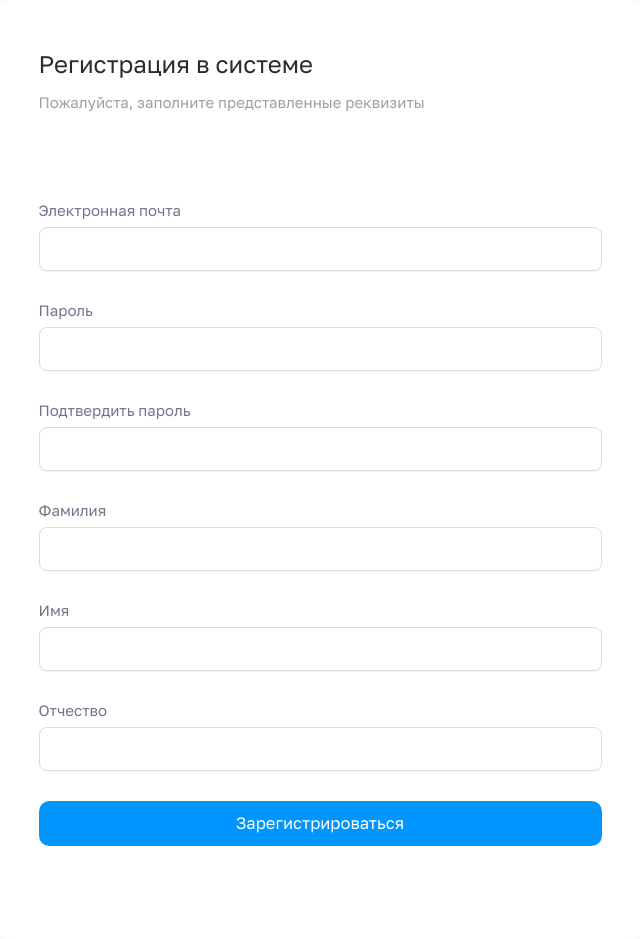
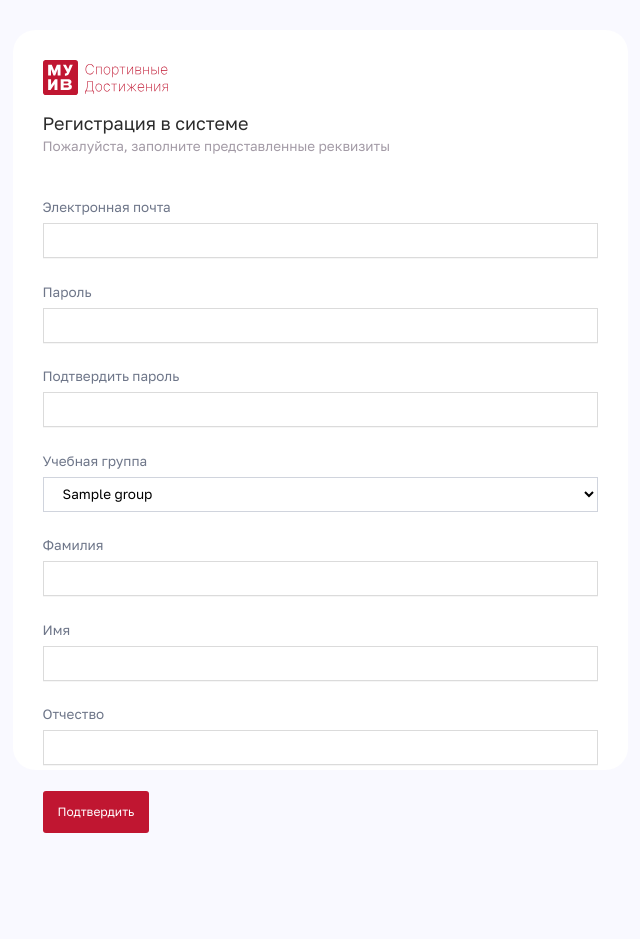
Before and after one commit to Ekaterina-Shum/students_athletic, a Django app: template core/templates/core/pages/registration.html in a window 1280 px wide. Shown: the part 96-1035 px from the top of the page, without its empty margins (320-960 px from the left). After the commit the page ends 929 px from the top, so only its background shows below. Run offline with Django 5.2, Linux system fonts and the light colour scheme; a user stored in the database is signed in; tables that the repository leaves empty hold one stand-in row (values such as "Sample post"); the template is opened without the code that fills it: most values are stand-ins (such as "Sample title", 1, 10 or a date in 2020).

Commit message:
Изменен дизайн регистрации в системе

```diff
--- a/core/templates/core/pages/login.html
+++ b/core/templates/core/pages/login.html
@@ -17,7 +17,7 @@
                 <label for="host-name">Пароль</label>
                 <input required type="password" name="host_name" class="container_input inputing" id="host-name">
             </div>
-            <button class="button auth" type="button">Войти в систему</button>
+            <button class="button confirm" type="button">Войти в систему</button>
         </div>
     </div>
 </div>
--- a/core/templates/core/pages/registration.html
+++ b/core/templates/core/pages/registration.html
@@ -3,13 +3,14 @@
 {% block content %}
 <form hx-post="{% url 'core:registration' %}" hx-target="#registration-form" hx-swap="innerHTML">
     {% csrf_token %}
-    <div id="registration-form" class="login_container">
-        <div class="login_container__content">
-            <div class="login_container__content__header">
-                <h1 class="login_container__content__header__title">Регистрация в системе</h1>
-                <p class="login_container__content__header__description">Пожалуйста, заполните представленные реквизиты</p>
+    <div id="registration-form" class="signup_container">
+        <div class="signup_container__content">
+            <div class="signup_container__content__header">
+                <img src="{% static '/img/logo_sport.svg' %}">
+                <h1 class="signup_container__content__header__title">Регистрация в системе</h1>
+                <p class="signup_container__content__header__description">Пожалуйста, заполните представленные реквизиты</p>
             </div>
-            <div class="login_container__content__body">
+            <div class="signup_container__content__body">
                 <div class="form_container">
                     <label for="email">Электронная почта</label>
                     <input required type="email" name="email" class="container_input inputing" id="email">
@@ -24,6 +25,14 @@
                     <input required type="password" name="approved_password" class="container_input inputing" id="approved-password">
                 </div>
                 <div class="form_container">
+                    <label for="education-group">Учебная группа</label>
+                    <select name="education_group" class="container_select select_create" id="education-group">
+                        {% for group in groups %}
+                            <option value="{{ group.id }}">{{ group }}</option>
+                        {% endfor %}
+                    </select>
+                </div>
+                <div class="form_container">
                     <label for="last-name">Фамилия</label>
                     <input required type="text" name="last_name" class="container_input inputing" id="last-name">
                 </div>
@@ -35,7 +44,7 @@
                     <label for="patronymic">Отчество</label>
                     <input required type="text" name="patronymic" class="container_input inputing" id="patronymic">
                 </div>
-                <button class="button auth" type="submit">Зарегистрироваться</button>
+                <button class="button confirm" type="submit">Подтвердить</button>
             </div>
         </div>
     </div>
--- a/staff_module/templates/staff_module/pages/students.html
+++ b/staff_module/templates/staff_module/pages/students.html
@@ -0,0 +1 @@
+{% extends "base.html" %}
--- a/static/css/main.css
+++ b/static/css/main.css
@@ -101,6 +101,10 @@ body {
   width: 100%;
 }
 
+form {
+  display: contents;
+}
+
 h1, h2, h3, h4 {
   font-weight: 400;
   color: #2b2b2b;
@@ -140,9 +144,9 @@ h2 {
   justify-content: center;
   align-items: center;
 }
-.button.auth {
-  background-color: #0095FF;
-  border-radius: 0.7rem;
+.button.confirm {
+  background-color: #C01631;
+  border-radius: 0.2rem;
   padding: 1rem;
   height: 3rem;
   font-size: 1.1rem;
@@ -158,7 +162,6 @@ h2 {
   font-size: 14px;
 }
 .form_container.row-option {
-  border-radius: 11px;
   box-shadow: rgba(27, 31, 35, 0.04) 0px 1px 0px, rgba(255, 255, 255, 0.25) 0px 1px 0px inset;
   border: 1px solid #dbdbdb;
   transition: all 0.3s ease-in-out;
@@ -188,15 +191,12 @@ h2 {
   letter-spacing: 0.5px;
   width: 100%;
   color: #959595;
-  border-radius: 7px;
 }
 .container_input.inputing {
-  border-radius: 11px;
   box-shadow: rgba(27, 31, 35, 0.04) 0px 1px 0px, rgba(255, 255, 255, 0.25) 0px 1px 0px inset;
   border: 1px solid #dbdbdb;
   transition: all 0.3s ease-in-out;
   min-height: 44px;
-  border-radius: 8px;
   color: #2b2b2b;
   transition: 0.4s ease-in-out;
 }
@@ -204,7 +204,6 @@ h2 {
   border: 1px solid #70A8FF;
 }
 .container_input.textarea {
-  border-radius: 11px;
   box-shadow: rgba(27, 31, 35, 0.04) 0px 1px 0px, rgba(255, 255, 255, 0.25) 0px 1px 0px inset;
   border: 1px solid #dbdbdb;
   transition: all 0.3s ease-in-out;
@@ -251,7 +250,6 @@ h2 {
   justify-content: center;
   padding: 7px;
   font-size: 12px;
-  border-radius: 0.6rem;
   border: 1px solid #959595;
   transition: 0.3s ease-in-out;
   cursor: pointer;
@@ -266,10 +264,6 @@ h2 {
 .container_select.select_create {
   height: 100%;
   width: 100%;
-  border-radius: 8px;
-  appearance: none;
-  -webkit-appearance: none;
-  -moz-appearance: none;
   padding: 10px;
   background-color: #fff;
   border: 1px solid #D0D4DD !important;
@@ -282,7 +276,6 @@ h2 {
 .container_select .select_search {
   height: 100%;
   width: 100%;
-  border-radius: 8px;
   appearance: none;
   -webkit-appearance: none;
   -moz-appearance: none;
@@ -330,7 +323,6 @@ h2 {
   color: #70A8FF;
   padding: 7px;
   gap: 9px;
-  border-radius: 11px;
   box-shadow: rgba(27, 31, 35, 0.04) 0px 1px 0px, rgba(255, 255, 255, 0.25) 0px 1px 0px inset;
   border: 1px solid #dbdbdb;
   transition: all 0.3s ease-in-out;
@@ -560,6 +552,65 @@ h2 {
   color: #A39BA6;
 }
 
+.signup_container {
+  width: 100%;
+  height: 100%;
+  padding: 2rem;
+  display: flex;
+  flex-direction: column;
+  justify-content: center;
+  align-items: center;
+}
+.signup_container__content {
+  width: 100%;
+  height: 100%;
+  max-width: 41rem;
+  display: flex;
+  align-items: flex-start;
+  flex-direction: column;
+  border-radius: 1.5rem;
+  padding: 2rem;
+  background-color: #fff;
+}
+.signup_container__content__header {
+  display: flex;
+  align-items: flex-start;
+  flex-direction: column;
+  gap: 0.3rem;
+}
+.signup_container__content__header__title {
+  margin-top: 0.8rem;
+  font-size: 1.2rem;
+}
+.signup_container__content__header__description {
+  font-size: 0.9rem;
+  color: #A39BA6;
+}
+.signup_container__content__body {
+  height: 100%;
+  margin-top: 3rem;
+  gap: 1.7rem;
+  width: 100%;
+  display: flex;
+  align-items: flex-start;
+  flex-direction: column;
+}
+.signup_container__content__body .form_container label {
+  font-size: 0.9rem;
+}
+.signup_container__content__body .form_container .container_input,
+.signup_container__content__body .form_container .container_select {
+  padding: 0 13px 0 15px;
+  font-size: 0.9rem !important;
+  min-height: 35px !important;
+}
+.signup_container__content__body .button {
+  height: 2.8rem;
+  width: -moz-fit-content;
+  width: fit-content;
+  font-size: 0.8rem;
+}
+
 .content {
   max-width: calc(80rem + 30px);
   margin-inline: auto;
--- a/static/scss/base/_base.scss
+++ b/static/scss/base/_base.scss
@@ -14,6 +14,10 @@ body {
     background-color: #F9F9FF;
     height: 100vh;
     width: 100%;
+}
+
+form {
+    display: contents;
 }
 
 h1, h2, h3, h4 {
--- a/static/scss/base/_buttons.scss
+++ b/static/scss/base/_buttons.scss
@@ -6,9 +6,9 @@
     @include flex-center;
 
 
-    &.auth {
-      background-color: #0095FF;
-      border-radius: .7rem;
+    &.confirm {
+      background-color: #C01631;
+      border-radius: .2rem;
       padding: 1rem;
       height: 3rem;
       font-size: 1.1rem;
--- a/static/scss/base/_mixins.scss
+++ b/static/scss/base/_mixins.scss
@@ -30,7 +30,6 @@
 
 
 @mixin border-gray {
-    border-radius: 11px;
     box-shadow: rgba(27, 31, 35, 0.04) 0px 1px 0px, rgba(255, 255, 255, 0.25) 0px 1px 0px inset;
     border: 1px solid #dbdbdb;
     transition: all 0.3s ease-in-out;
--- a/static/scss/components/_forms.scss
+++ b/static/scss/components/_forms.scss
@@ -33,12 +33,10 @@
     letter-spacing: 0.5px;
     width: 100%;
     color: $color-gray;
-    border-radius: 7px;
 
     &.inputing {
         @include border-gray;
         min-height: 44px;
-        border-radius: 8px;
         color: $color-dark;
         transition: .4s ease-in-out;
         &:focus {
@@ -97,7 +95,6 @@
             justify-content: center;
             padding: 7px;
             font-size: 12px;
-            border-radius: 0.6rem;
             border: 1px solid $color-gray;
             transition: 0.3s ease-in-out;
             cursor: pointer;
@@ -116,11 +113,7 @@
     &.select_create {
         height: 100%;
         width: 100%;
-        border-radius: 8px;
 
-        appearance: none;
-        -webkit-appearance: none;
-        -moz-appearance: none;
         padding: 10px;
         background-color: #fff;
         border: 1px solid #D0D4DD !important;
@@ -135,7 +128,6 @@
     .select_search {
         height: 100%;
         width: 100%;
-        border-radius: 8px;
 
         appearance: none;
         -webkit-appearance: none;
--- a/static/scss/main.scss
+++ b/static/scss/main.scss
@@ -10,5 +10,6 @@
 
 @import './pages/login';
 @import './pages/account';
+@import './pages/signup';
 
 @import './utilities/utils';
--- /dev/null
+++ b/static/scss/pages/_signup.scss
@@ -0,0 +1,59 @@
+.signup_container {
+    width: 100%;
+    height: 100%;
+    padding: 2rem;
+    @include flex-column-center;
+    justify-content: center;
+    align-items: center;
+
+    &__content {
+        width: 100%;
+        height: 100%;
+        max-width: 41rem;
+        @include flex-column-start;
+        border-radius: 1.5rem;
+        padding: 2rem;
+        background-color: #fff;
+
+        &__header {
+            @include flex-column-start;
+            gap: .3rem;
+            &__title {
+                margin-top: .8rem;
+                font-size: 1.2rem;
+            }
+
+            &__description {
+                font-size: .9rem;
+                color: #A39BA6;
+            }
+        }
+
+        &__body {
+            height: 100%;
+            margin-top: 3rem;
+            gap: 1.7rem;
+            width: 100%;
+            @include flex-column-start;
+
+            .form_container {
+                label {
+                    font-size: .9rem;
+                }
+
+                .container_input,
+                .container_select {
+                    padding: 0 13px 0 15px;
+                    font-size: .9rem !important;
+                    min-height: 35px !important;
+                }
+            }
+
+            .button {
+                height: 2.8rem;
+                width: fit-content;
+                font-size: .8rem;
+            }
+        }
+    }
+}
```
Also changed, not shown: static/css/main.min.css, static/img/logo_sport.svg (added), 2 other files.
